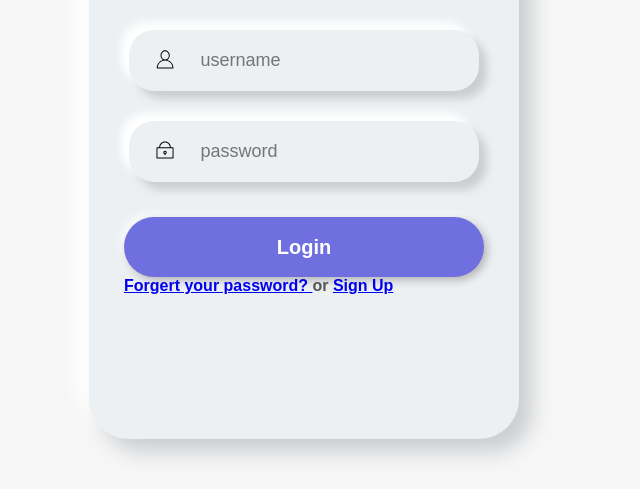
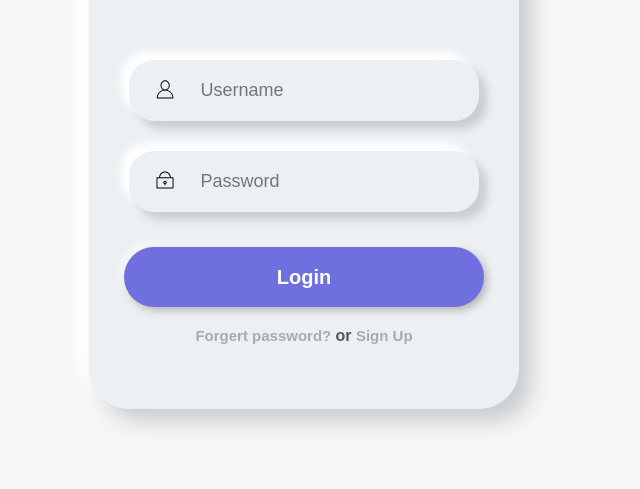
Before and after one commit to shararesadeghi/Login-form-with-HTML-CSS, a plain HTML site: page index.html in a window 1280 px wide. Shown: the part 311-800 px from the top of the page, without its empty margins (336-976 px from the left). Drawn offline with Linux system fonts and the light colour scheme.

Commit message:
transition added & styles completed

```diff
--- a/index.html
+++ b/index.html
@@ -5,7 +5,7 @@
     <meta http-equiv="X-UA-Compatible" content="IE=edge">
     <meta name="viewport" content="width=device-width, initial-scale=1.0">
     <link rel="stylesheet" href="./style.css">
-    <title>Document</title>
+    <title>Login Form</title>
 </head>
 <body>
     <div class="login-div">
@@ -16,18 +16,18 @@
             <svg class="svg-icon" viewBox="0 0 20 20">
                 <path d="M12.075,10.812c1.358-0.853,2.242-2.507,2.242-4.037c0-2.181-1.795-4.618-4.198-4.618S5.921,4.594,5.921,6.775c0,1.53,0.884,3.185,2.242,4.037c-3.222,0.865-5.6,3.807-5.6,7.298c0,0.23,0.189,0.42,0.42,0.42h14.273c0.23,0,0.42-0.189,0.42-0.42C17.676,14.619,15.297,11.677,12.075,10.812 M6.761,6.775c0-2.162,1.773-3.778,3.358-3.778s3.359,1.616,3.359,3.778c0,2.162-1.774,3.778-3.359,3.778S6.761,8.937,6.761,6.775 M3.415,17.69c0.218-3.51,3.142-6.297,6.704-6.297c3.562,0,6.486,2.787,6.705,6.297H3.415z"></path>
                 </svg>
-               <input type="text" class="user-input" placeholder="username">
+               <input type="username" class="user-input" placeholder="Username">
            </div>
            <div class="password">
             <svg class="svg-icon" viewBox="0 0 20 20">
                 <path d="M17.308,7.564h-1.993c0-2.929-2.385-5.314-5.314-5.314S4.686,4.635,4.686,7.564H2.693c-0.244,0-0.443,0.2-0.443,0.443v9.3c0,0.243,0.199,0.442,0.443,0.442h14.615c0.243,0,0.442-0.199,0.442-0.442v-9.3C17.75,7.764,17.551,7.564,17.308,7.564 M10,3.136c2.442,0,4.43,1.986,4.43,4.428H5.571C5.571,5.122,7.558,3.136,10,3.136 M16.865,16.864H3.136V8.45h13.729V16.864z M10,10.664c-0.854,0-1.55,0.696-1.55,1.551c0,0.699,0.467,1.292,1.107,1.485v0.95c0,0.243,0.2,0.442,0.443,0.442s0.443-0.199,0.443-0.442V13.7c0.64-0.193,1.106-0.786,1.106-1.485C11.55,11.36,10.854,10.664,10,10.664 M10,12.878c-0.366,0-0.664-0.298-0.664-0.663c0-0.366,0.298-0.665,0.664-0.665c0.365,0,0.664,0.299,0.664,0.665C10.664,12.58,10.365,12.878,10,12.878"></path>
                 </svg>
-               <input type="password" class="pass-input" placeholder="password">
+               <input type="password" class="pass-input" placeholder="Password">
            </div>
        </div>
        <button class="login-button">Login</button>
        <div class="link">
-           <a href="#">Forgert your password? </a> or <a href="#">Sign Up</a>
+           <a href="#">Forgert password? </a> or <a href="#">Sign Up</a>
        </div>
     </div>
 </body>
--- a/style.css
+++ b/style.css
@@ -18,7 +18,7 @@ body{
     background-color: #ecf0f3;
     border-radius: 40px;
     width: 430px;
-    height: 700px;
+    height: 640px;
     padding: 60px 35px 35px 35px;
     box-shadow: 13px 13px 20px #cbced1,
     -13px -13px 20px #ffffff ;
@@ -49,6 +49,7 @@ body{
 }
 
 .fields input{
+    outline: none;
     border:none;
     background: none;
     font-size: 18px;
@@ -79,8 +80,20 @@ body{
     cursor: pointer;
     box-shadow: 3px 3px 8px #b1b1b1,
     -3px -3px 8px #fff;
+    transition: all 0.3s ease-in;
 }
 
 .login-button:hover{
     background: blue;
 }
+
+.link{
+    padding-top: 20px;
+    text-align: center;
+}
+
+.link a{
+    text-decoration: none;
+    color: #aaa;
+    font-size: 15px;
+}
```
